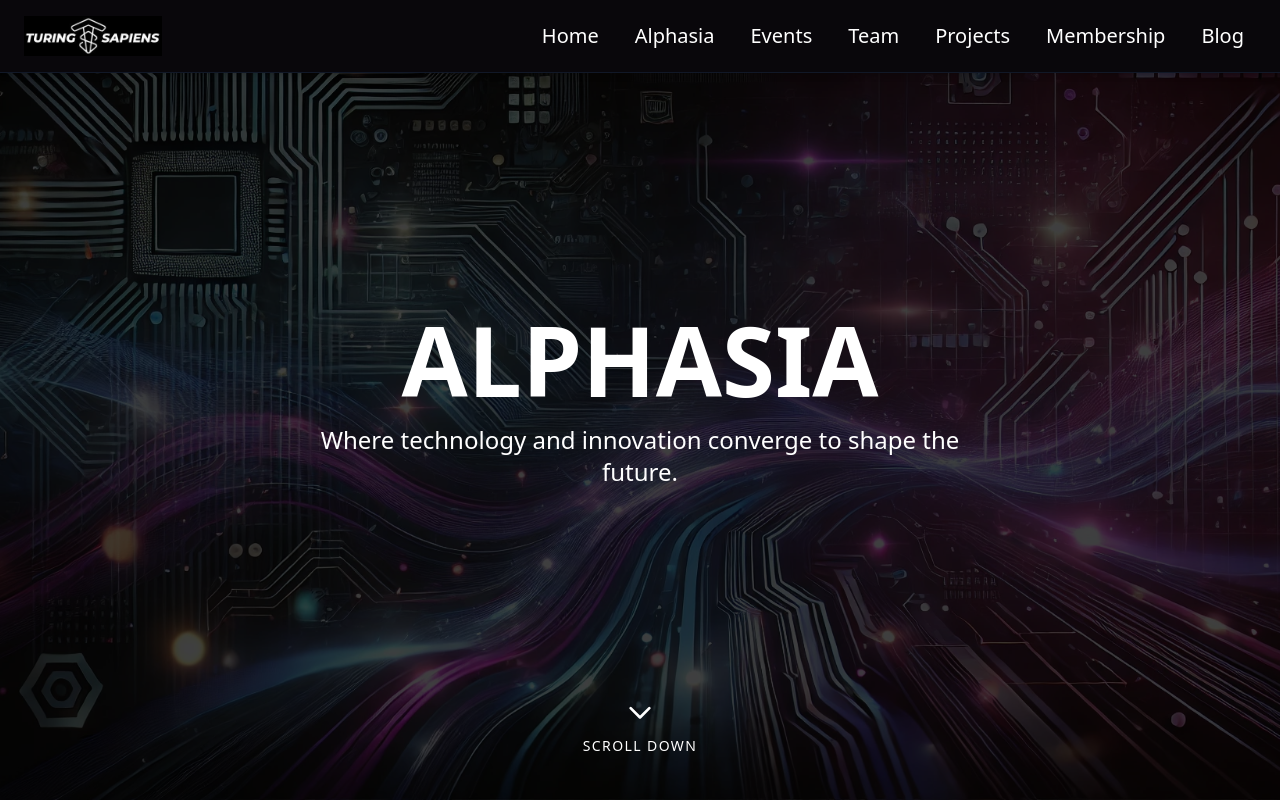
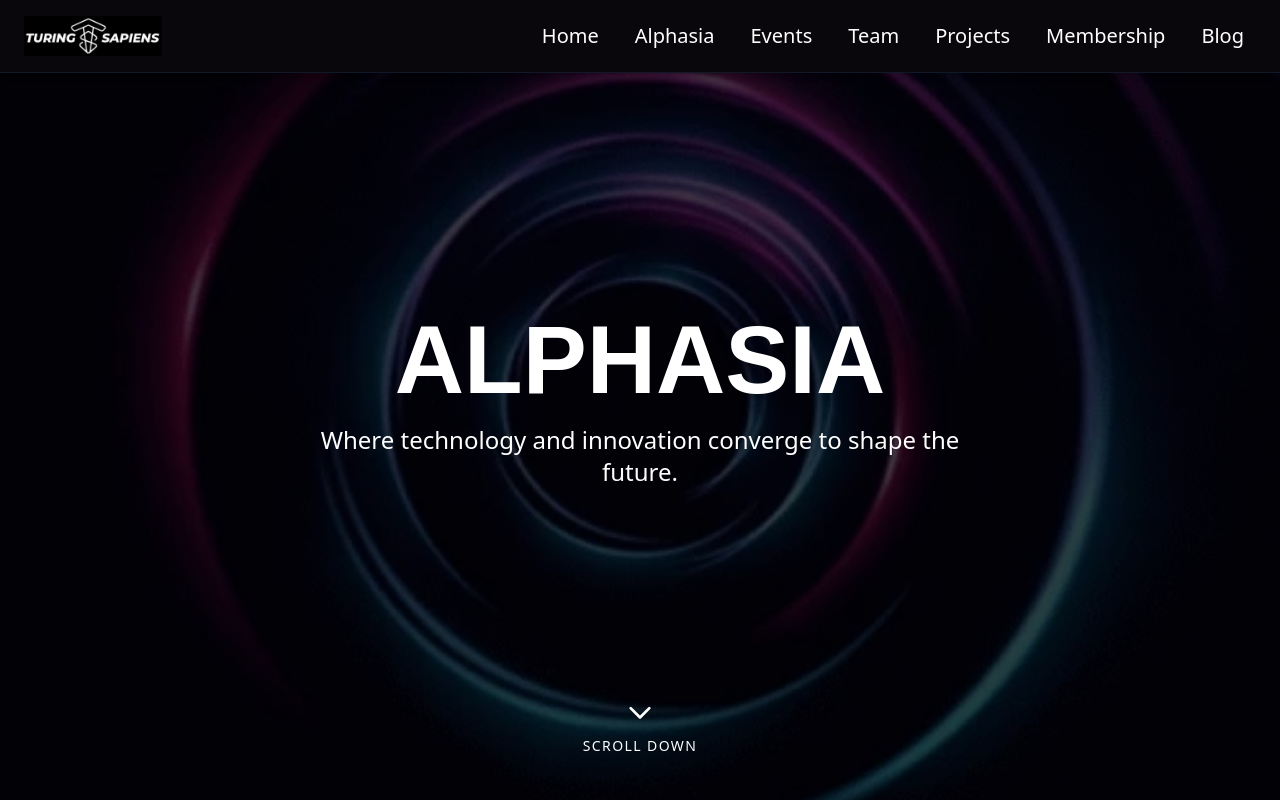
Before and after one commit to TuringSapiens/Turing-website, a React (Vite) app: page /Alphasia in a window 1280 px wide. Shown: the top 800 px of the page. Built offline with nearby package versions, Linux system fonts and the light colour scheme.

Commit message:
alphasia bg

```diff
--- a/src/pages/Alphasia.jsx
+++ b/src/pages/Alphasia.jsx
@@ -13,16 +13,17 @@ export default function Alphasia() {
     <div className="min-h-screen bg-black text-white font-sans overflow-hidden relative">
       <section
         className="relative flex flex-col items-center justify-center h-screen bg-fixed bg-center bg-cover"
-        style={{ backgroundImage: "url('/public/assets/alphasia.webp')" }}
-
+        style={{ backgroundImage: "url('/public/assets/alphasiaSwirl.webp')" }}
       >
-
+        {/* Dark overlay for contrast */}
         <div className="absolute inset-0 bg-black opacity-75"></div>
+        {/* Main content with glitch header */}
         <div className="relative z-10 text-center px-4">
           <div className="relative inline-block">
             <h1
               className="text-6xl md:text-8xl font-extrabold text-white glitch"
               data-text="ALPHASIA"
+              style={{ fontFamily: "'', sans-serif" }}
             >
               ALPHASIA
             </h1>
@@ -31,7 +32,6 @@ export default function Alphasia() {
             Where technology and innovation converge to shape the future.
           </p>
         </div>
-
         <div
           onClick={handleScrollDown}
           className="absolute bottom-8 w-full flex flex-col items-center animate-bounce cursor-pointer"
@@ -48,6 +48,7 @@ export default function Alphasia() {
         </div>
       </section>
 
+      {/* Next Section - Coming Soon */}
       <section ref={nextSectionRef} className="min-h-screen bg-gray-900 flex flex-col items-center justify-center">
         <h1 className="text-5xl text-white font-bold mb-8 animate-pulse">
           Coming Soon
@@ -57,6 +58,7 @@ export default function Alphasia() {
         </p>
       </section>
 
+      {/* Glitch effect CSS */}
       <style>{`
         .glitch {
           position: relative;
```
Also changed, not shown: public/assets/alphasiaSwirl.webp (added), src/assets/alphasiaSwirl.webp (added).
